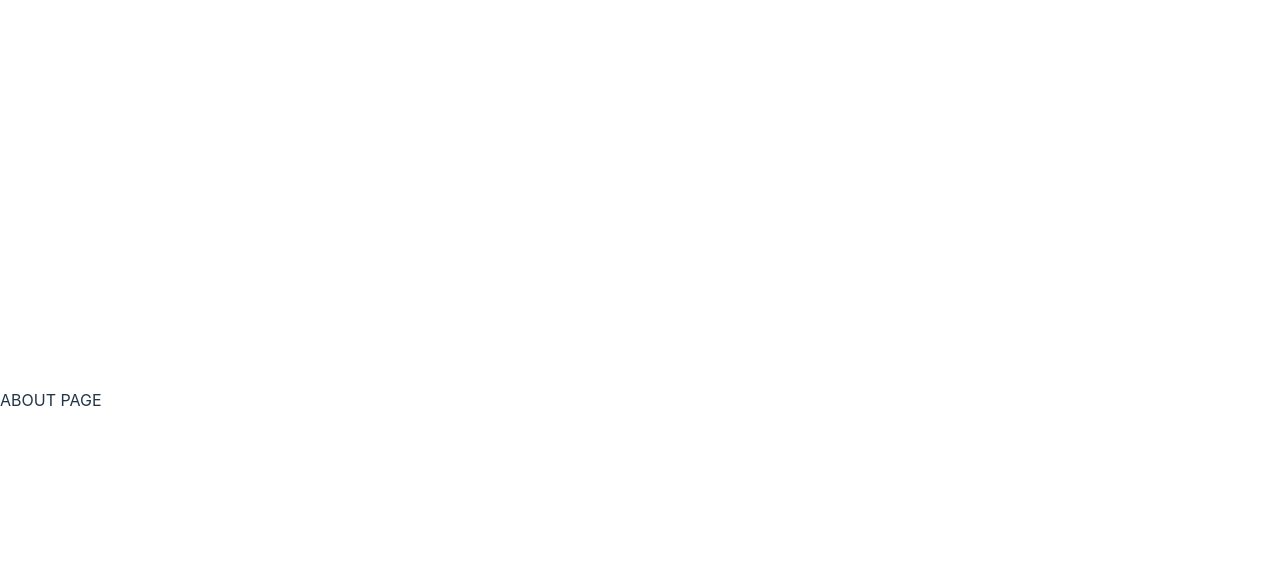
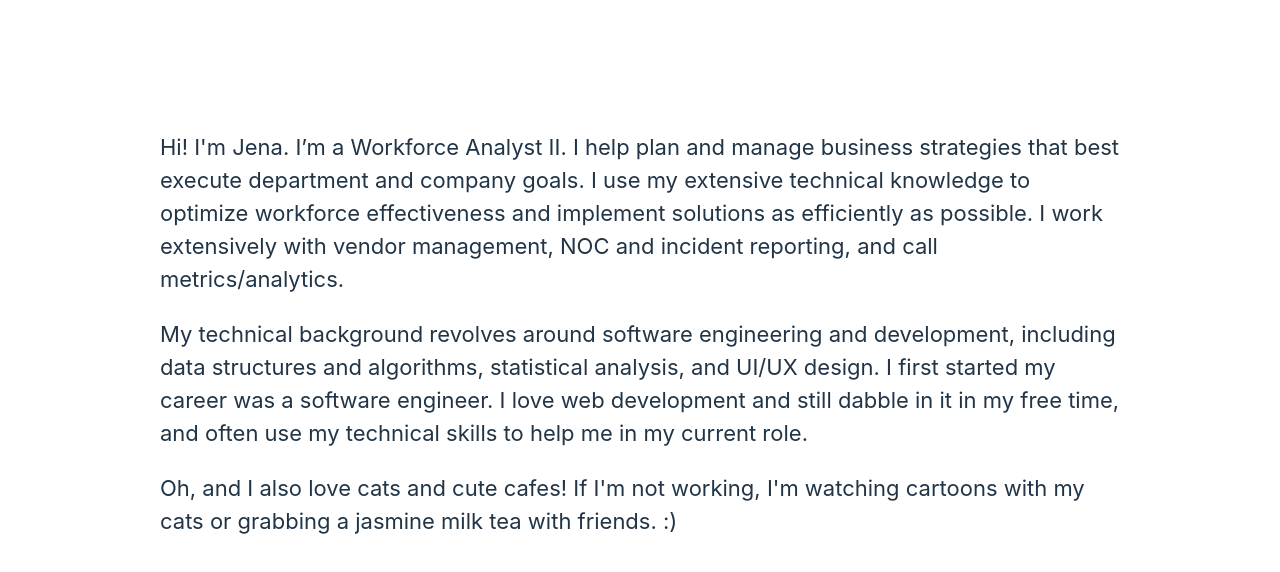
Before and after one commit to jenawen/me, a React (Vite) app: page / in a window 1280 px wide. Both pictures are taken after a click on the element "about". Shown: the top 572 px of the page. Built offline with nearby package versions, Linux system fonts and the light colour scheme.

Commit message:
about page

```diff
--- /dev/null
+++ b/src/components/About/index.css
@@ -0,0 +1,42 @@
+
+.about-wrapper{
+    display: flex;
+	flex-direction: column;
+	flex-wrap: nowrap;
+	justify-content: flex-start;
+	align-items: stretch;
+	align-content: stretch;
+    height: 100vh;
+    overflow: hidden;
+}
+
+.back-arrow{
+    width: 90vw;
+    display: flex;
+	flex-direction: column;
+	flex-wrap: nowrap;
+	justify-content: flex-start;
+	align-items: flex-start;
+	align-content: center;
+    padding: 20px;
+}
+
+.about{
+    width: 100vw;
+    height: 90vh;
+    display: flex;
+	flex-direction: column;
+	flex-wrap: nowrap;
+	justify-content: center;
+	align-items: center;
+	align-content: center;
+
+
+}
+
+.about-text{
+    width: 75%;
+    font-size: 22px;
+margin-top: -200px;
+
+}
--- a/src/components/About/index.tsx
+++ b/src/components/About/index.tsx
@@ -1,6 +1,39 @@
-export const About = () => {
+import './index.css'
+import back from '../../assets/back.svg'
+export const About = (props:any) => {
+const {setIsAbout, setIsHomePage} = props;
+    return(
+        <div className='about-wrapper'>
+       <div className='back-arrow'> <img onClick={()=>{
+        setIsHomePage(true)
+        setIsAbout(false)
+       }}
+       src={back}/></div>
+        <div className="about">
+            <div className='about-text'>
 
-    return(
-        <div>ABOUT PAGE</div>
+            <p>
+                Hi! I'm Jena. I’m a Workforce Analyst II. I help plan and manage business
+                strategies that best execute department and company goals. I use my
+                extensive technical knowledge to optimize workforce effectiveness and
+                implement solutions as efficiently as possible. I work extensively with
+                vendor management, NOC and incident reporting, and call metrics/analytics.
+            </p>
+            <p>
+                My technical background revolves around software engineering and
+                development, including data structures and algorithms, statistical
+                analysis, and UI/UX design. I first started my career was a software
+                engineer. I love web development and still dabble in it
+                in my free time, and often use my technical skills to help me in
+                my current role.
+            </p>
+            <p>
+                Oh, and I also love cats and cute cafes! If I'm not working,
+                I'm watching cartoons with my cats or grabbing a jasmine milk tea
+                with friends. :)
+            </p>
+            </div>
+        </div>
+        </div>
     )
 }
--- a/src/components/Home/index.css
+++ b/src/components/Home/index.css
@@ -33,6 +33,8 @@
     width: 26%;
     padding:0px 0px 10px;
     font-weight: 500;
+text-align: center;
+
 
 }
 .links{
@@ -51,6 +53,10 @@
 
 }
 
+.linky:hover{
+    text-decoration: underline;
+}
+
 @font-face {
     font-family: "Limelight";   /*Can be any text*/
     src: local("Limelight-Regular"),
--- a/src/components/Home/index.tsx
+++ b/src/components/Home/index.tsx
@@ -20,15 +20,15 @@ export const HomePage = () => {
                 <div className="current"><img src={loc} className="locicon"/>Credit One Bank - Operations</div>
                 <div className="desc">database management, content management systems, and customer support services </div>
                 <div className="links">
-                    <div onClick={()=>{
+                    <div className="linky" onClick={()=>{
                         setIsHomePage(false)
                         setIsAbout(true)
                     }}>about</div>
-                    <div>projects</div>
-                    <div>contact</div>
+                    <div className="linky">projects</div>
+                    <div className="linky">contact</div>
                 </div>
             </div>
-        </>) : isAbout ? (<><About/></>) : (<></>)}
+        </>) : isAbout ? (<><About setIsAbout={setIsAbout} setIsHomePage={setIsHomePage}/></>) : (<></>)}
     </>
     )
 }
--- a/src/index.css
+++ b/src/index.css
@@ -2,7 +2,6 @@
   font-family: Inter, system-ui, Avenir, Helvetica, Arial, sans-serif;
   line-height: 1.5;
   font-weight: 400;
-text-align: center;
   color-scheme: light dark;
   color: rgba(255, 255, 255, 0.87);
   background-color: #EAAFA3;
```
Also changed, not shown: src/assets/back.svg (added).
